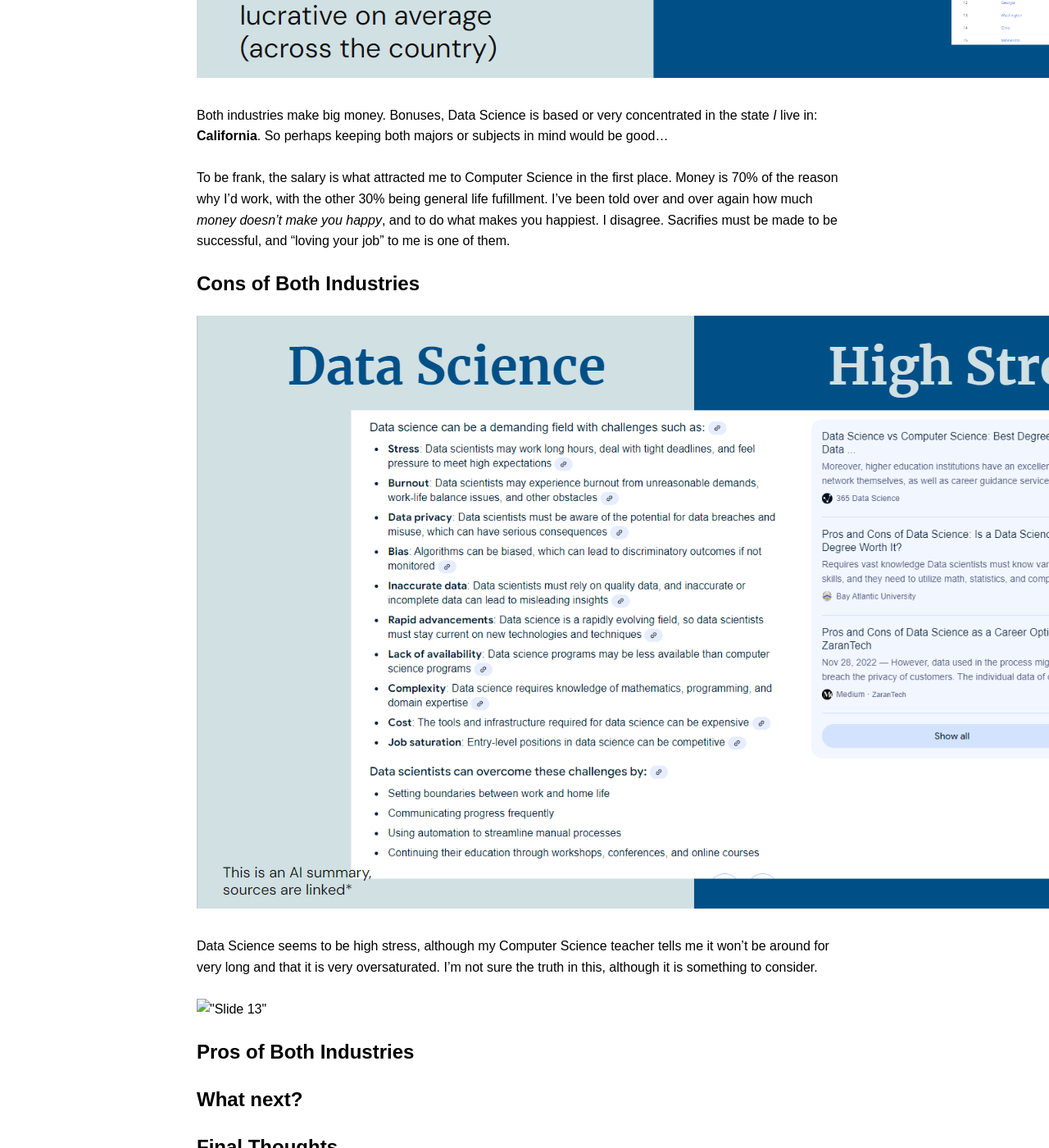
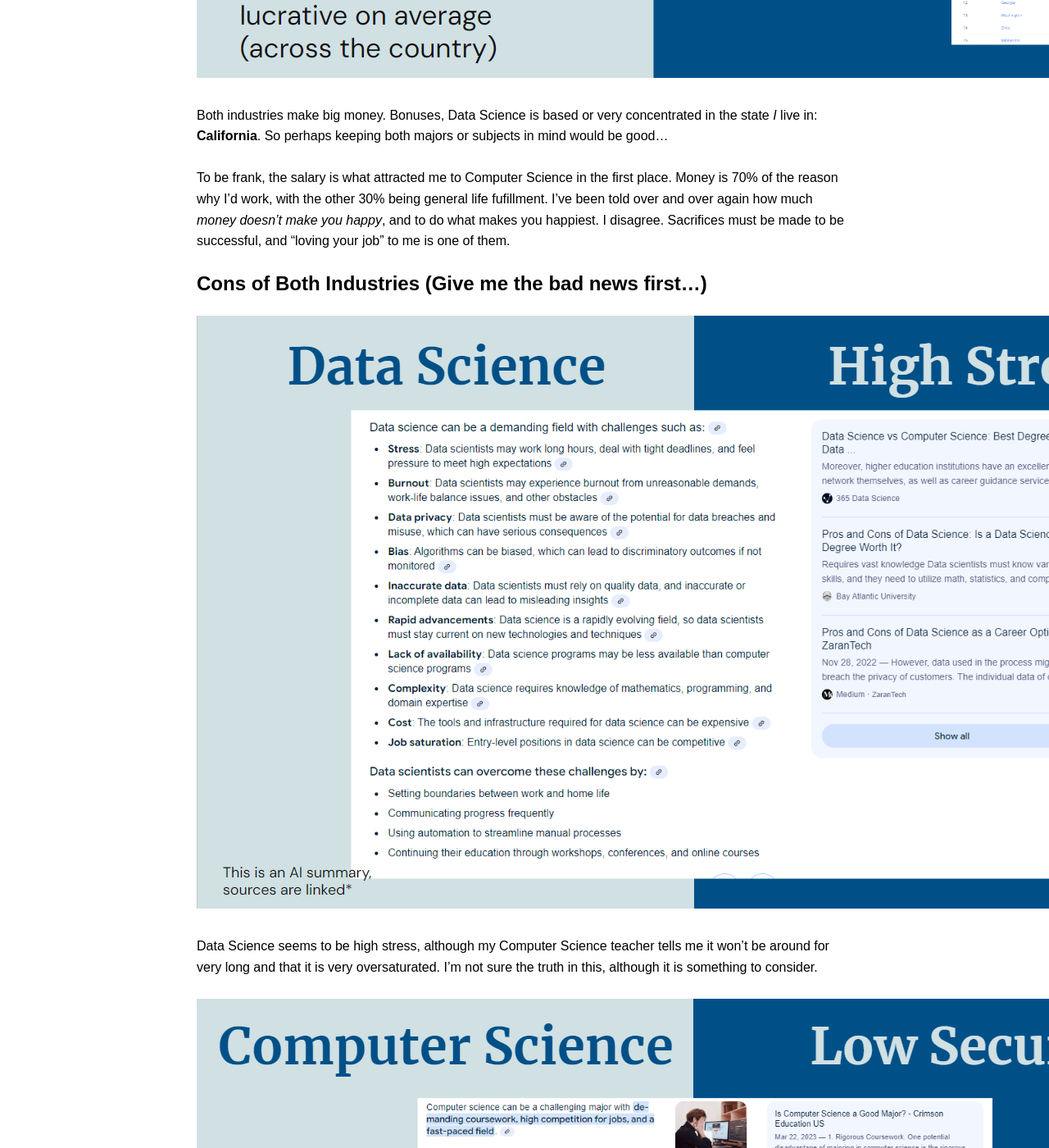
Before and after one commit to CaptainSapphire/PH-s-Blog, a Jekyll site: the page built from _posts/2025-02-07-Data-Science.md, in a window 1280 px wide and 1400 px high, scrolled down 5996 px. Shown: the whole window at 82% size. Built offline with Jekyll 4.4.1, drawn with Linux system fonts in a browser that asks for light colours; our own code applies the rules of GitHub Pages for plain Markdown files; some of the changed text lies outside the part shown.

Commit message:
Update 2025-02-07-Data-Science.md

```diff
--- a/_posts/2025-02-07-Data-Science.md
+++ b/_posts/2025-02-07-Data-Science.md
@@ -33,15 +33,16 @@
 # Money, Money, Money
 !["Slide 10"](https://github.com/CaptainSapphire/PH-s-Blog/blob/main/assets/February%202025/slide10.png?raw=true)<br><br>
 Both industries make big money. Bonuses, Data Science is based or very concentrated in the state *I* live in: **California**. So perhaps keeping both majors or subjects in mind would be good...<br><br>
-To be frank, the salary is what attracted me to Computer Science in the first place. Money is 70% of the reason why I'd work, with the other 30% being general life fufillment. I've been told over and over again how much *money doesn't make you happy*, and to do what makes you happiest. I disagree. Sacrifies must be made to be successful, and "loving your job" to me is one of them.
+To be frank, the salary is what attracted me to Computer Science in the first place. Money is 70% of the reason why I'd work, with the other 30% being general life fufillment. I've been told over and over again how much *money doesn't make you happy*, and to do what makes you happiest. I disagree. Sacrifices must be made to be successful, and "loving your job" to me is one of them.
 
-# Cons of Both Industries
+# Cons of Both Industries (Give me the bad news first...)
 !["Slide 12"](https://github.com/CaptainSapphire/PH-s-Blog/blob/main/assets/February%202025/slide12.png?raw=true)<br><br>
 Data Science seems to be high stress, although my Computer Science teacher tells me it won't be around for very long and that it is very oversaturated. I'm not sure the truth in this, although it is something to consider. <br><br>
-!["Slide 13"]()
+!["Slide 13"](https://github.com/CaptainSapphire/PH-s-Blog/blob/main/assets/February%202025/slide13.png?raw=true)<br><br>
+Computer Science is an intense market with a lot of layoffs, and it is generally an extreme environment from what I've heard.
 
 
-# Pros of Both Industries
+# Pros of Both Industries (Okay, so what's the good news?)
 
 # What next?
 
```
